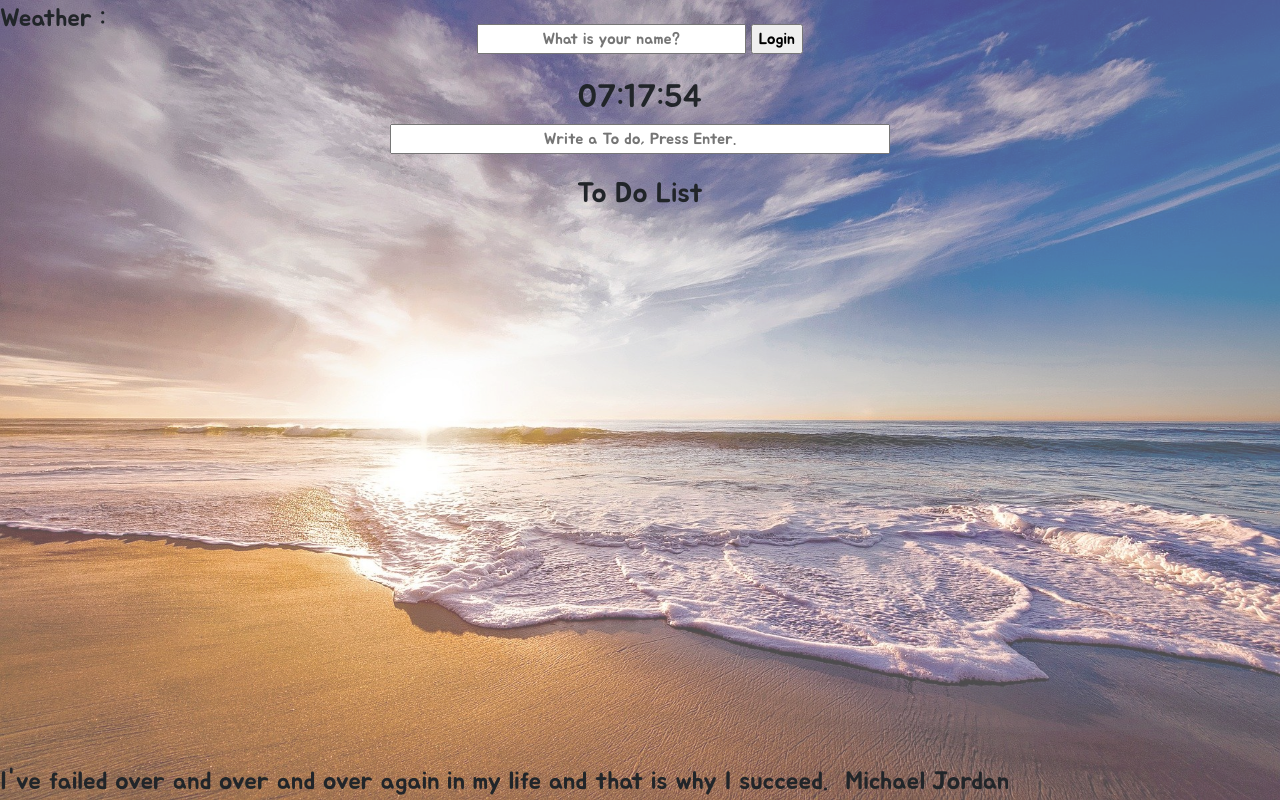
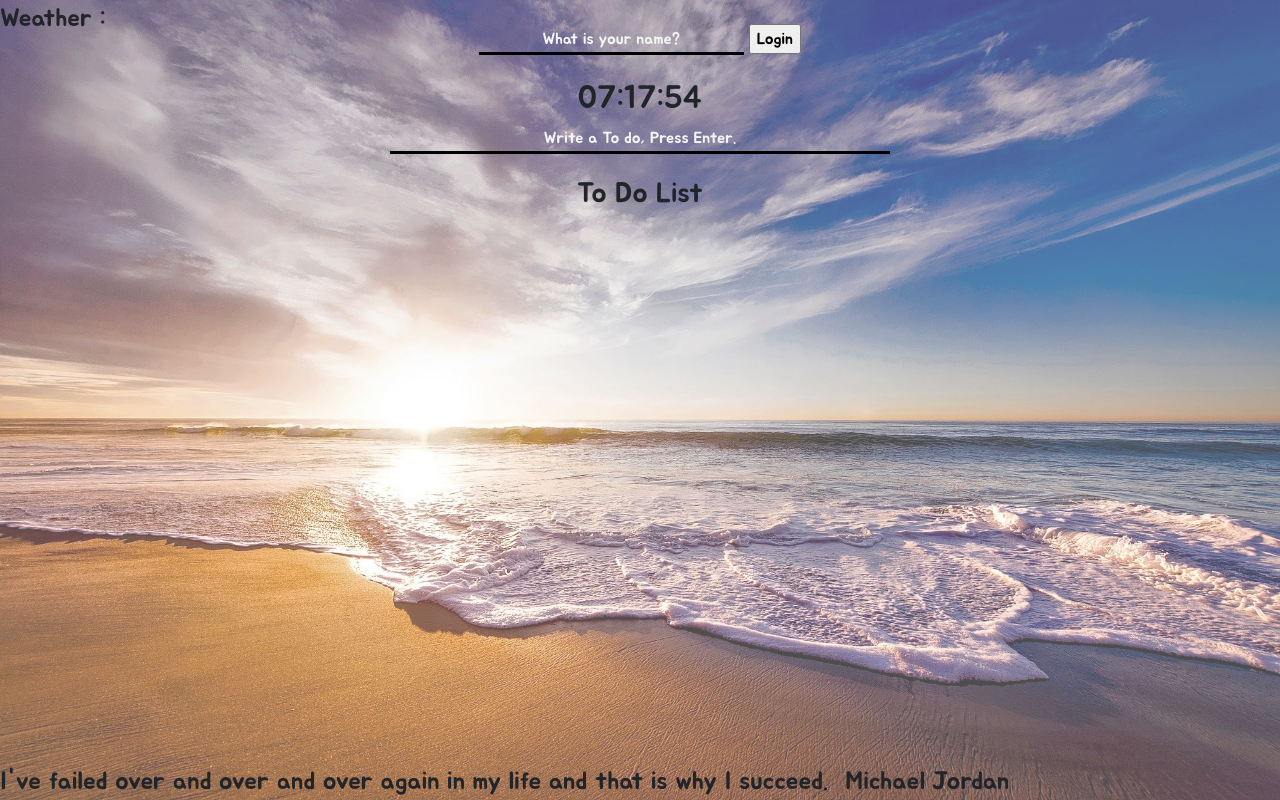
Before and after one commit to Yoonion/Web-Project-Vanila-JS, a plain HTML site: page index.html in a window 1280 px wide. Drawn offline with nearby package versions, Linux system fonts and the light colour scheme.

Commit message:
input text style

```diff
--- a/css/style.css
+++ b/css/style.css
@@ -16,8 +16,20 @@ body {
   z-index: -1;
 }
 
-h1, h2, h3, form, div, #clock, #todo-list, input {
+h1, h2, h3, form, div, #clock, #todo-list{
   text-align: center;
+}
+
+.line {
+  outline: none;
+  text-align: center;
+  background: transparent;
+  border: none;
+  border-bottom: 3px solid black;
+}
+
+input::placeholder {
+  color: whitesmoke;
 }
 
 span {
--- a/index.html
+++ b/index.html
@@ -13,14 +13,14 @@
 <body>
   <br>
   <form id="login-form" class="hidden">
-    <input type="text" placeholder="What is your name?">
+    <input type="text" class="line" placeholder="What is your name?">
     <input type="submit" value="Login">
   </form>
   <br>
   <h2 id="clock"></h2>
   <h1 id="greeting" class="hidden"></h1>
   <form id="todo-form">
-    <input type="text" style="width: 500px;" placeholder="Write a To do, Press Enter." required maxlength="20">
+    <input type="text" class="line" style="width: 500px;" placeholder="Write a To do, Press Enter." required maxlength="20">
   </form>
   <br>
   <h3>To Do List</h3>
```
